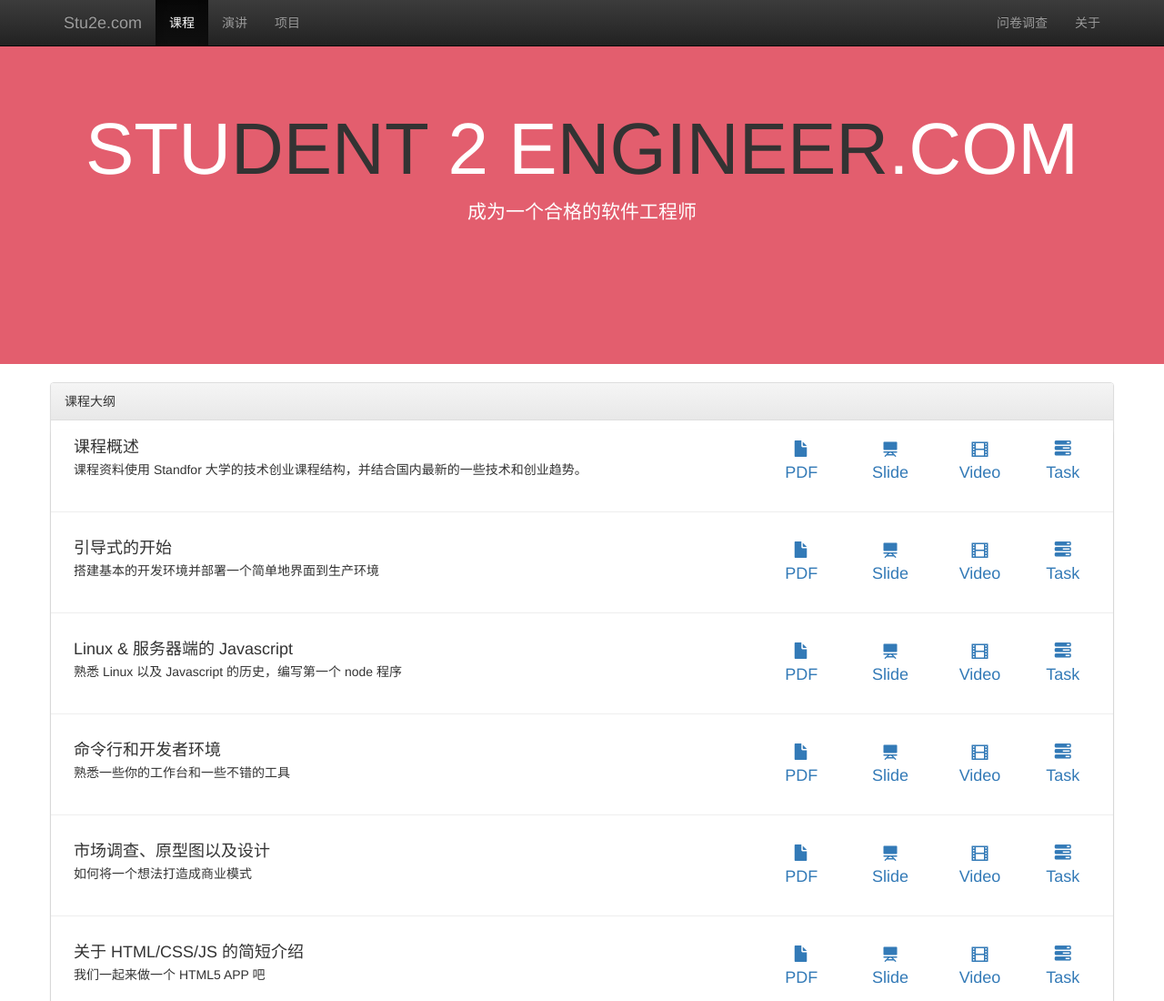
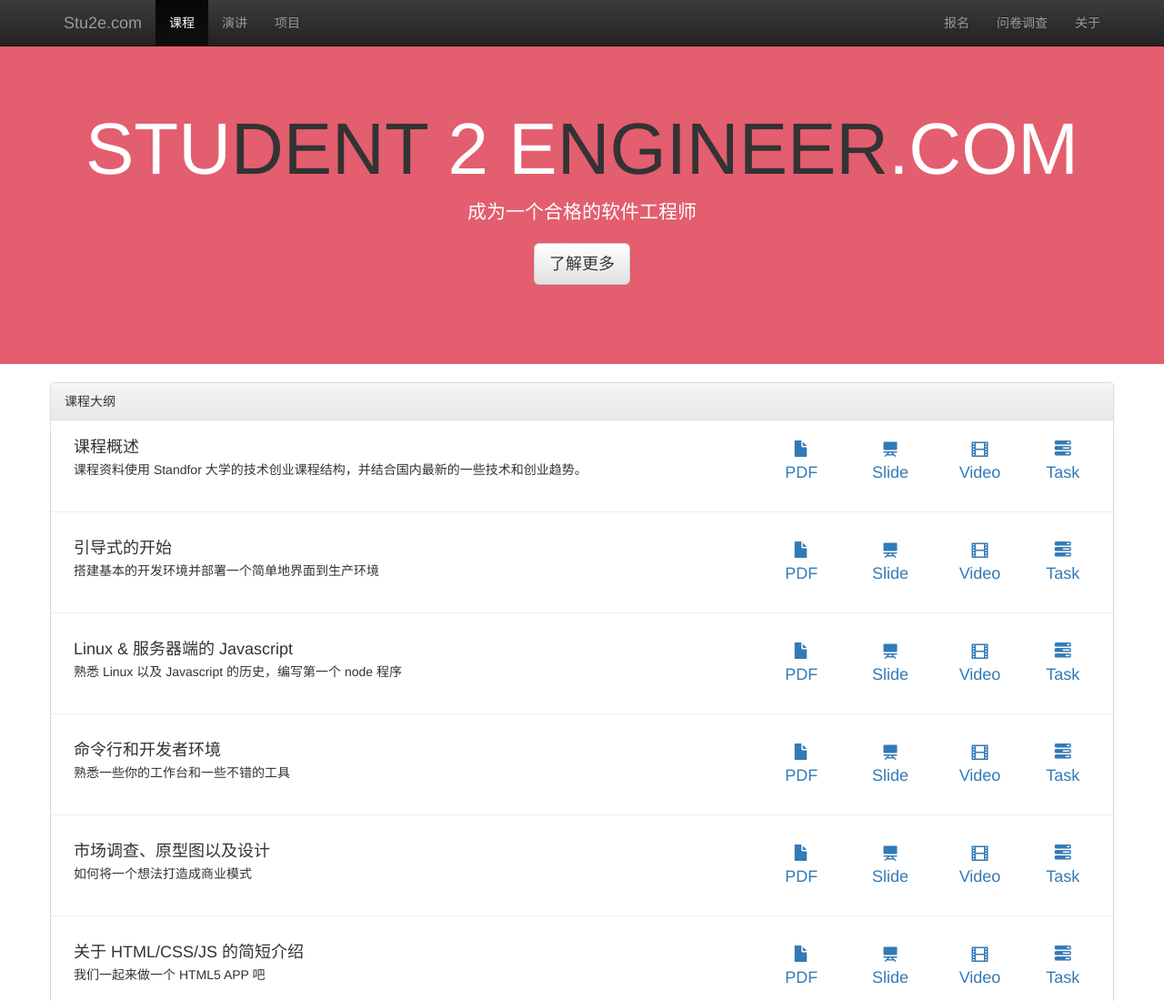
Before and after one commit to magicians/stu2e, a plain HTML site: page index.html in a window 1280 px wide. Shown: the top 1100 px of the page at 91% size. Drawn offline with nearby package versions, Linux system fonts and the light colour scheme.

Commit message:
crafted 0-introduction.md

```diff
--- a/index.html
+++ b/index.html
@@ -59,6 +59,7 @@
             <li><a href="#contact">项目</a></li>
           </ul>
           <ul class="nav navbar-nav navbar-right">
+            <li><a href="#about">报名</a></li>
             <li><a href="#about">问卷调查</a></li>
             <li><a href="#about">关于</a></li>
           </ul>
@@ -71,6 +72,7 @@
       <div class="starter-template">
         <h1><span>STU</span>DENT<span> 2 E</span>NGINEER<span>.COM</span></h1>
         <p class="lead">成为一个合格的软件工程师</p>
+        <p><a class="btn btn-default btn-lg">了解更多</a></p>
       </div>
       <br >
       <div class="container">
```
Also changed, not shown: 1 other file.
